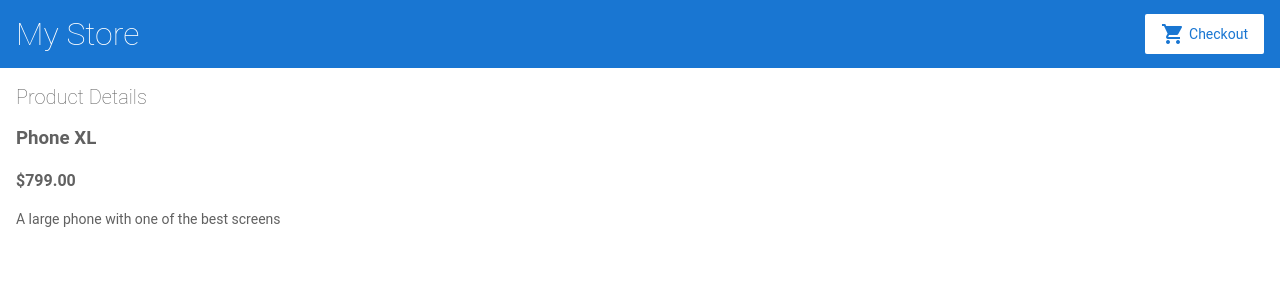
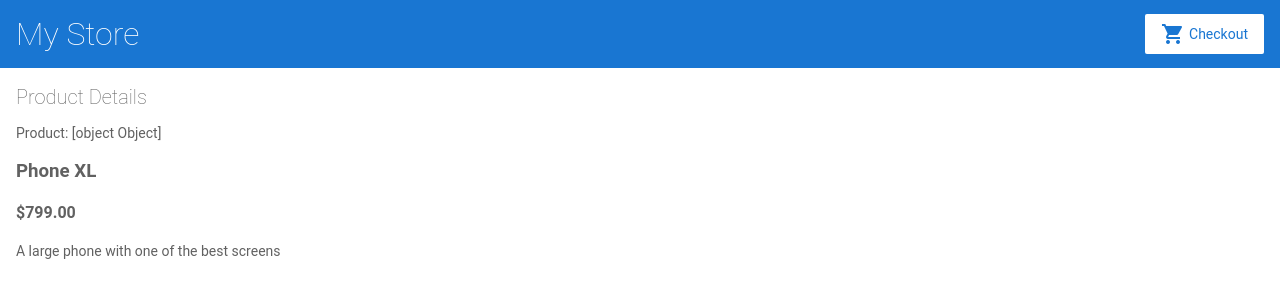
Before and after one commit to NicMcPhee/angular-tutorial-s20, an Angular app: page /products/0 in a window 1280 px wide. Shown: the top 300 px of the page. Built offline with nearby package versions, Linux system fonts and the light colour scheme.

Commit message:
Got the `product-details` component to work

```diff
--- a/src/app/product-details/product-details.component.html
+++ b/src/app/product-details/product-details.component.html
@@ -1,4 +1,6 @@
 <h2>Product Details</h2>
+
+<p>Product: {{ product }}</p>
 
 <div *ngIf="product">
   <h3>{{ product.name }}</h3>
--- a/src/app/product-details/product-details.component.ts
+++ b/src/app/product-details/product-details.component.ts
@@ -12,7 +12,6 @@
   product;
 
   constructor(private route: ActivatedRoute) {
-
   }
 
   ngOnInit() {
--- a/src/app/product-list/product-list.component.html
+++ b/src/app/product-list/product-list.component.html
@@ -1,6 +1,6 @@
 <h2>Products</h2>
 
-<div *ngFor="let product of products">
+<div *ngFor="let product of products; index as productId">
   <h3>
     <a [title]="product.name + ' details'" [routerLink]="['/products', productId]">
       {{ product.name }}
```
